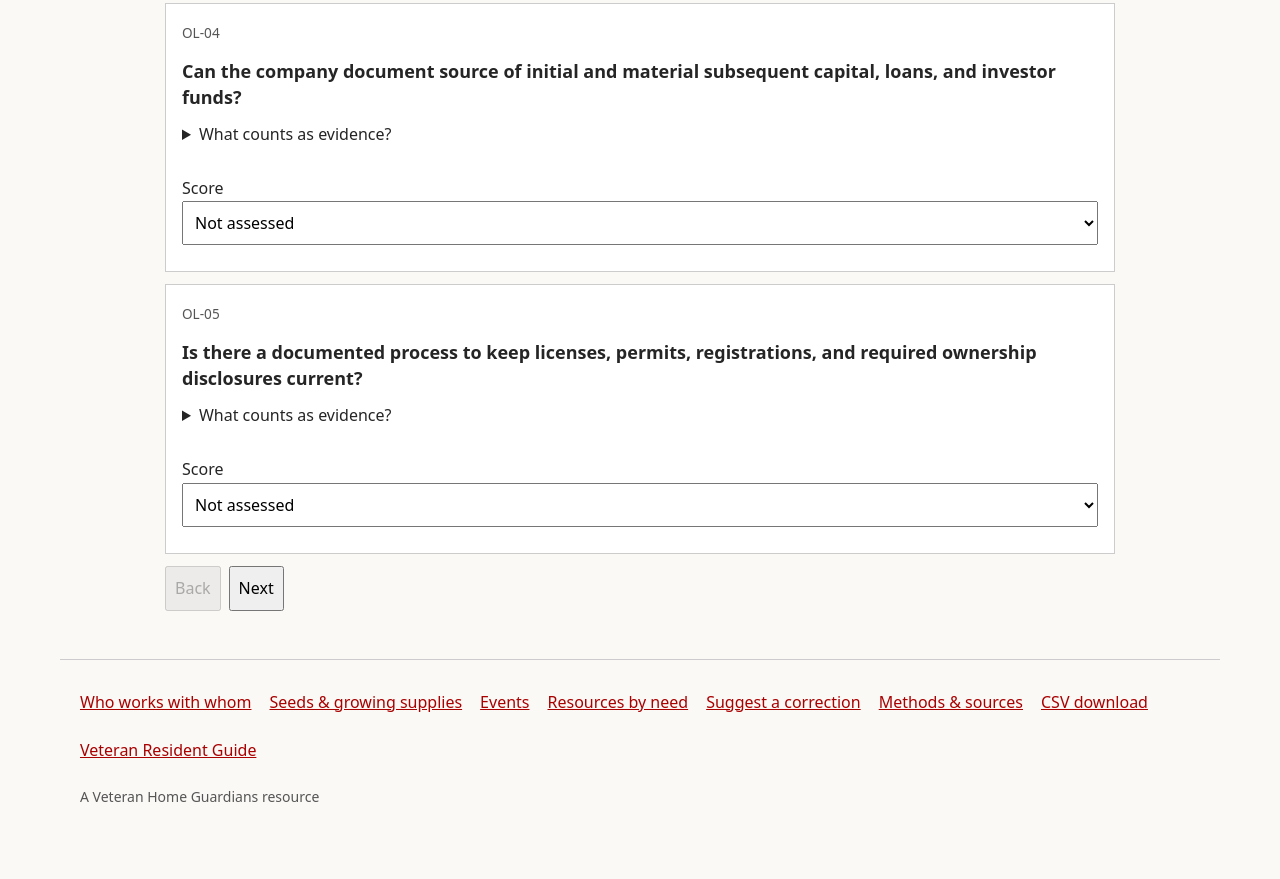
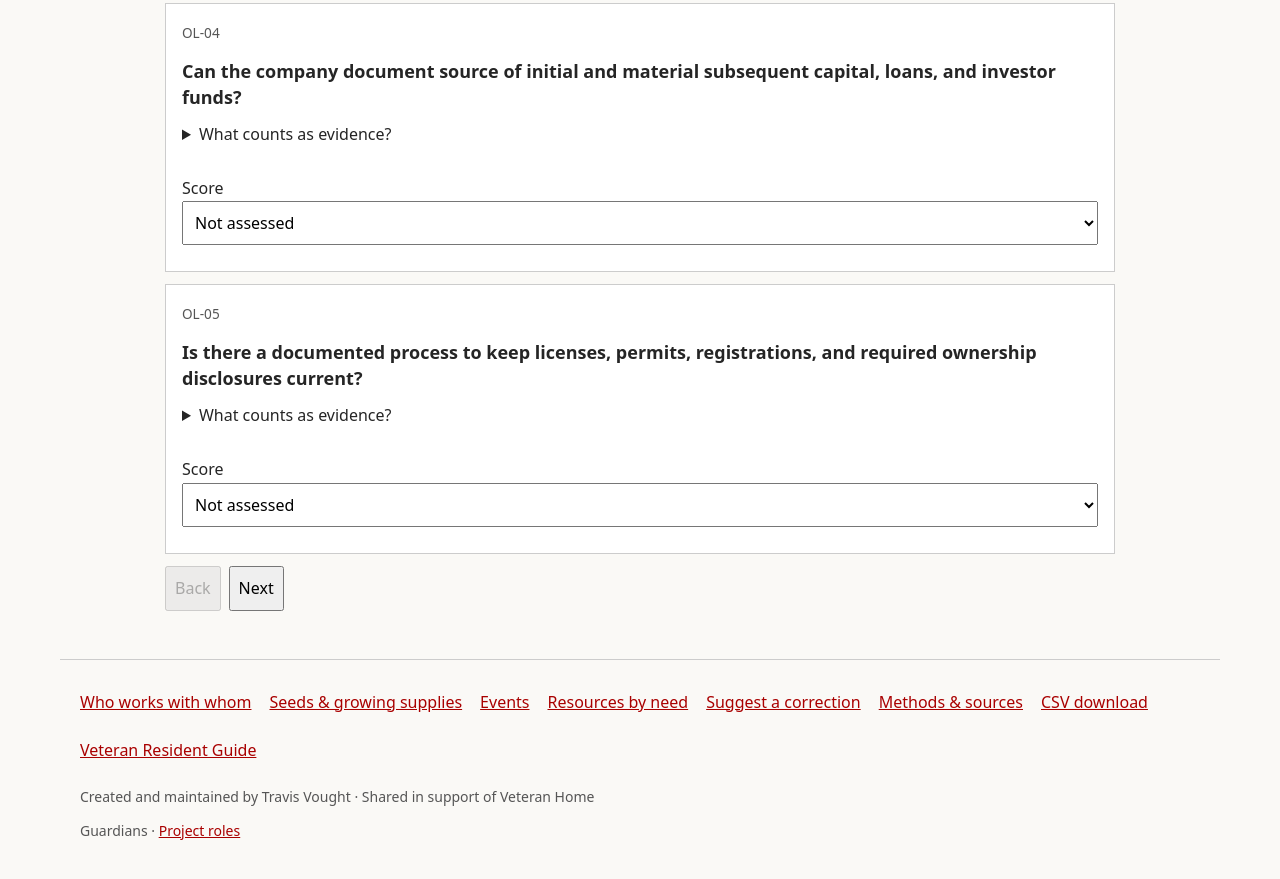
Before and after one commit to travisvought-byte/ohio-cannabis-directory, a website: page assessment.html in a window 1280 px wide. Shown: the part 1447-2326 px from the top of the page. Drawn offline with Linux system fonts and the light colour scheme.

Commit message:
site: clarify creator credit and VHG's charitable role

```diff
--- a/assessment.html
+++ b/assessment.html
@@ -56,4 +56,4 @@ function showStep(index,scroll=true){currentStep=Math.max(0,Math.min(8,index));s
 document.getElementById('assessment-back').onclick=()=>showStep(currentStep-1);document.getElementById('assessment-next').onclick=()=>showStep(currentStep+1);document.getElementById('show-results').onclick=()=>showStep(8);fields.forEach(e=>e.addEventListener('change',flowStatus));document.getElementById('assessment-form').addEventListener('input',flowStatus);
 document.getElementById('action-plan').addEventListener('click',e=>{const a=e.target.closest('a[href^="#question-"]');if(!a)return;const target=document.querySelector(a.getAttribute('href'));showStep(Number(target.closest('.assessment-step').dataset.step),false);target.querySelector('details').open=true;});
 showStep(0,false);
-</script><footer class="site-footer"><nav aria-label="More resources"><a href="relationships.html">Who works with whom</a><a href="seeds.html">Seeds &amp; growing supplies</a><a href="resources.html#community">Events</a><a href="resources.html">Resources by need</a><a href="mailto:VeteranHomeGuardians@gmail.com?subject=Ohio%20Cannabis%20Directory%3A%20listing%20update&body=Organization%20or%20listing%20link%3A%0D%0A%0D%0AAddition%20or%20correction%3A%0D%0A%0D%0AWebsite%20or%20source%3A%0D%0A%0D%0A">Suggest a correction</a><a href="https://github.com/travisvought-byte/ohio-cannabis-directory#readme">Methods &amp; sources</a><a href="ohio-cannabis-directory.csv" download>CSV download</a><a href="https://travisvought-byte.github.io/vhg-veteran-resident-guide/">Veteran Resident Guide</a></nav><p>A Veteran Home Guardians resource</p></footer></body></html>
+</script><footer class="site-footer"><nav aria-label="More resources"><a href="relationships.html">Who works with whom</a><a href="seeds.html">Seeds &amp; growing supplies</a><a href="resources.html#community">Events</a><a href="resources.html">Resources by need</a><a href="mailto:VeteranHomeGuardians@gmail.com?subject=Ohio%20Cannabis%20Directory%3A%20listing%20update&body=Organization%20or%20listing%20link%3A%0D%0A%0D%0AAddition%20or%20correction%3A%0D%0A%0D%0AWebsite%20or%20source%3A%0D%0A%0D%0A">Suggest a correction</a><a href="https://github.com/travisvought-byte/ohio-cannabis-directory#readme">Methods &amp; sources</a><a href="ohio-cannabis-directory.csv" download>CSV download</a><a href="https://travisvought-byte.github.io/vhg-veteran-resident-guide/">Veteran Resident Guide</a></nav><p>Created and maintained by Travis Vought · Shared in support of Veteran Home Guardians · <a href="https://github.com/travisvought-byte/ohio-cannabis-directory/blob/main/PROJECT_STEWARDSHIP.md">Project roles</a></p></footer></body></html>
```
